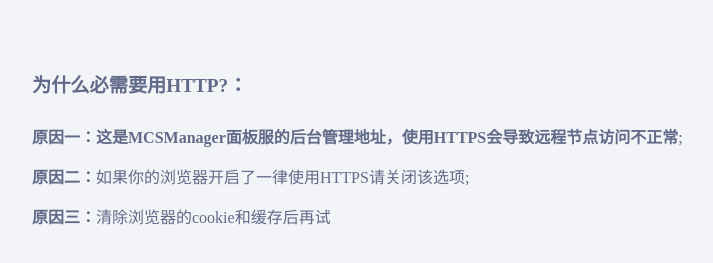
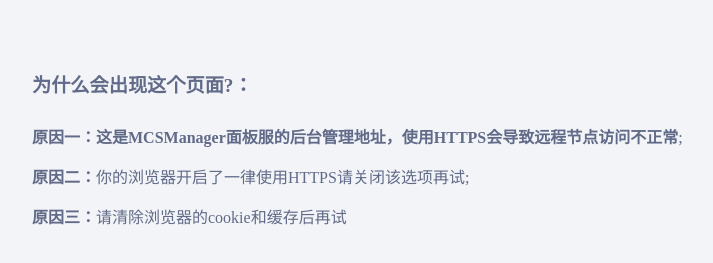
Before and after one commit to byguage/claerall, a plain HTML site: page index.html in a window 1280 px wide. Shown: the part 181-444 px from the top of the page, without its empty margins (268-981 px from the left). Drawn offline with Linux system fonts and the light colour scheme.

Commit message:
Update index.html

```diff
--- a/index.html
+++ b/index.html
@@ -2,12 +2,12 @@
 <html>
     <head>
         <meta charset="utf-8">
-        <title>该网站暂时无法进行访问-228</title>
+        <title>该网站暂时无法进行访问-403</title>
         <style type="text/css">body{background-color:#F2F4F7;color:#616a88;-webkit-filter:blur(0.2px);filter:progid:DXImageTransform.Microsoft.Blur(PixelRadius="0.2")}.container{max-width:680px;margin-left:auto;margin-right:auto;margin-top:120px}.content-header{text-align:center;margin-bottom:80px}h3{font-size:2.2em}h4{font-size:1.2em}</style>
         <div class="container">
             <div class="content-header">
                 <h3>请使用HTTP访问</h3>
             </div><div class="content-wrapper">
                 <div class="box">
-                    <h4>为什么必需要用HTTP?：</h4><p><strong>原因一：这是MCSManager面板服的后台管理地址，使用HTTPS会导致远程节点访问不正常</strong>;</p><p><strong>原因二：</strong>如果你的浏览器开启了一律使用HTTPS请关闭该选项;</p><p><strong>原因三：</strong>清除浏览器的cookie和缓存后再试</p>
+                    <h4>为什么会出现这个页面?：</h4><p><strong>原因一：这是MCSManager面板服的后台管理地址，使用HTTPS会导致远程节点访问不正常</strong>;</p><p><strong>原因二：</strong>你的浏览器开启了一律使用HTTPS请关闭该选项再试;</p><p><strong>原因三：</strong>请清除浏览器的cookie和缓存后再试</p>
                 </div><div class="box">
```
